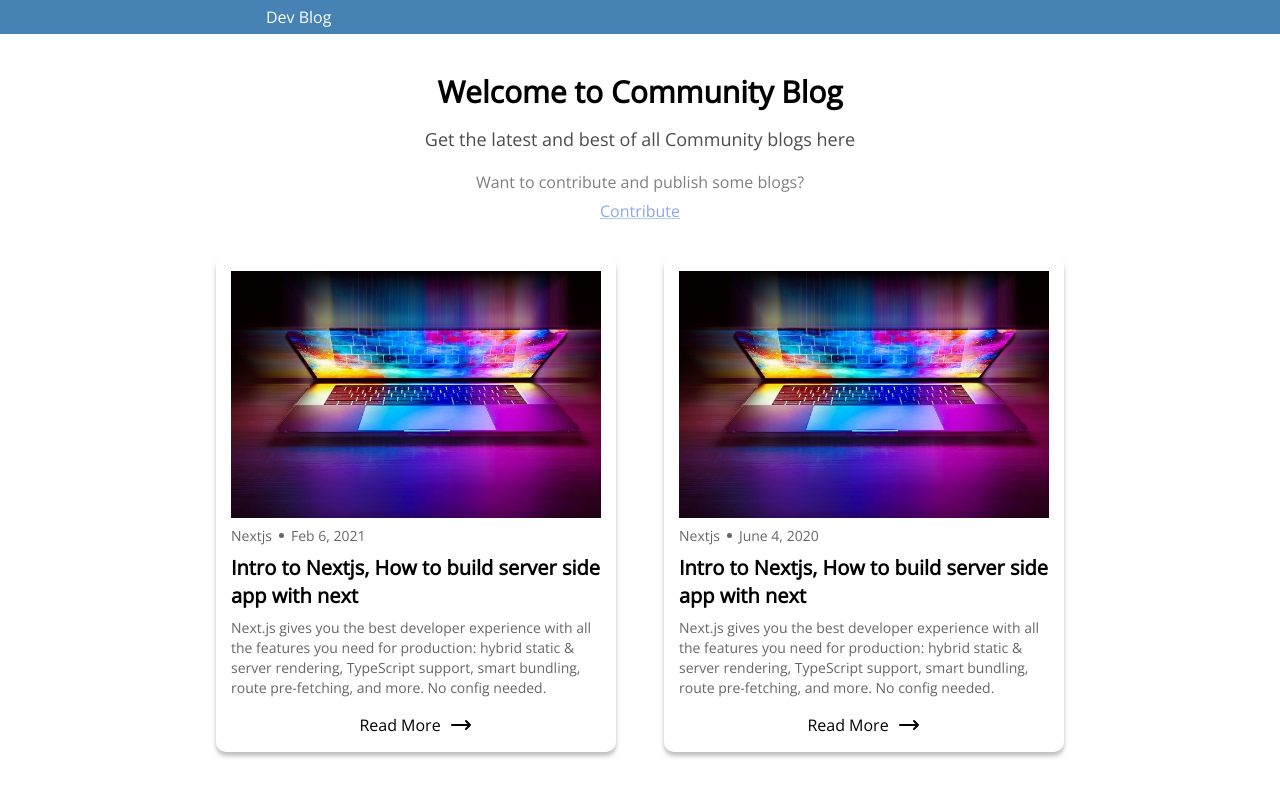
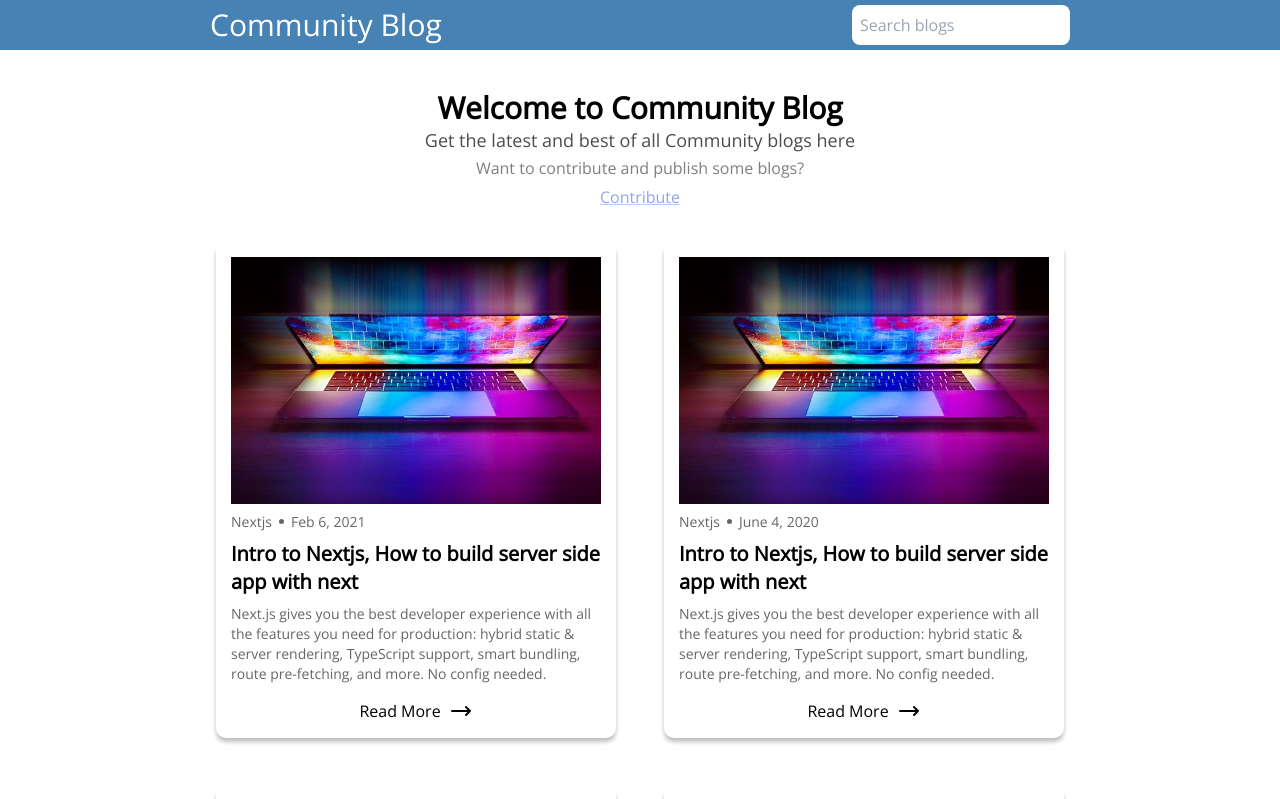
Before and after one commit to ghulamyazdani/CommunityVerse, a Next.js app: page / in a window 1280 px wide. Shown: the top 799 px of the page. Built offline with nearby package versions, Linux system fonts and the light colour scheme.

Commit message:
header styling

```diff
--- a/components/Header.tsx
+++ b/components/Header.tsx
@@ -1,13 +1,38 @@
 import Link from "next/link";
+import { useState, useEffect } from "react";
+import fs from "fs";
+import path from "path";
 
 export default function Header() {
+  const [value, setValue] = useState("");
+  console.log(value);
   return (
     <header>
-      <div className="container">
+      <div className="flex flex-auto justify-around items-center">
         <Link href="/" passHref>
-          <h2 className="cursor-pointer">Dev Blog</h2>
+          <h2 className="cursor-pointer text-3xl">Community Blog</h2>
         </Link>
+        <div className="search">
+          <form action="">
+            <input
+              type="text"
+              placeholder="Search blogs"
+              className="text-black rounded-lg w-full p-2 focus:outline-none focus:shadow-outline"
+              onChange={(e) => setValue(e.target.value)}
+            />
+            <div className="absolute">
+              <option value="">heloo</option>
+              <option value="">heloo</option>
+              <option value="">heloo</option>
+            </div>
+          </form>
+        </div>
       </div>
     </header>
   );
 }
+export async function getStaticProps() {
+  // Get all the files in posts dir
+  const files = fs.readdirSync(path.join("posts"));
+  // Get the
+}
--- a/pages/index.tsx
+++ b/pages/index.tsx
@@ -16,7 +16,7 @@ const Home: NextPage<any> = ({ posts }) => {
       <Head>
         <title>CommunityBlog</title>
       </Head>
-      <div className="text-center">
+      <div className="text-center header">
         <h1 className="text-3xl font-extrabold">Welcome to Community Blog</h1>
         <p className="text-lg opacity-70">
           Get the latest and best of all Community blogs here
--- a/styles/globals.scss
+++ b/styles/globals.scss
@@ -7,13 +7,16 @@
   box-sizing: border-box;
   margin: 0;
   padding: 0;
-  align-self: start;
 }
 
 body {
   font-family: "Open Sans", sans-serif;
 }
-
+.header {
+  p {
+    margin: 0;
+  }
+}
 p {
   margin: 15px 0;
   line-height: 1.8;
```
Also changed, not shown: components/Icons/facebook-svgrepo-com.svg (deleted).
